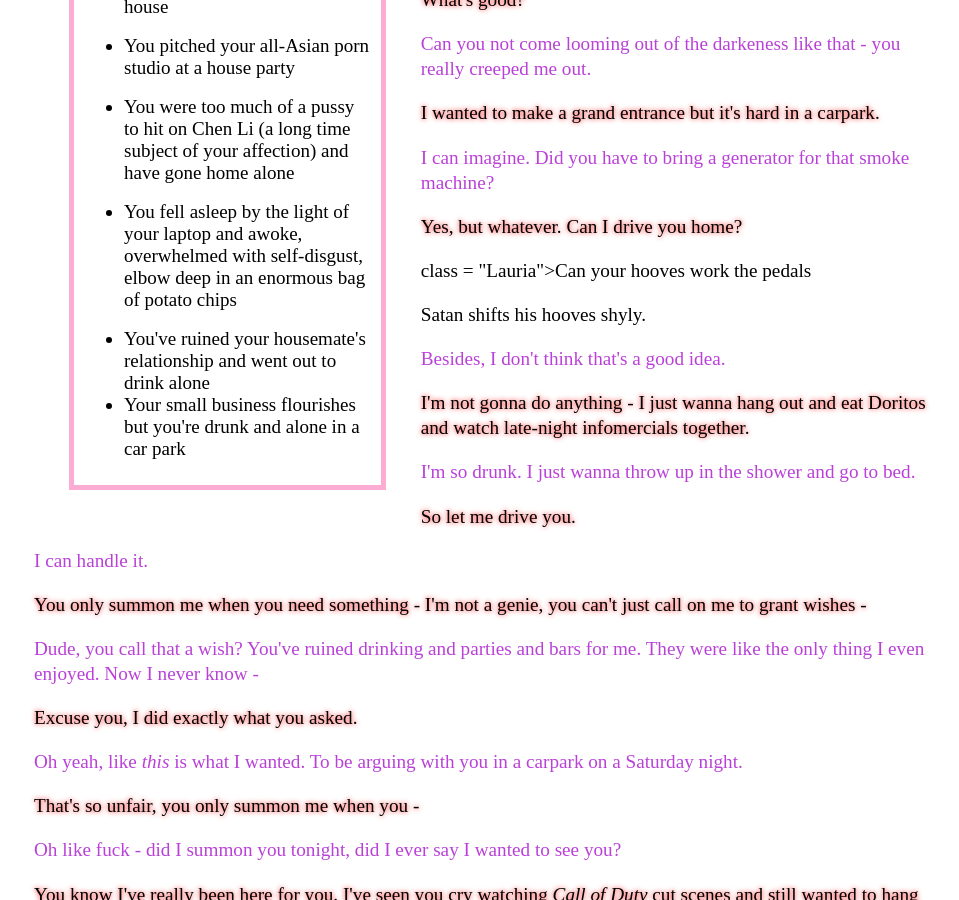
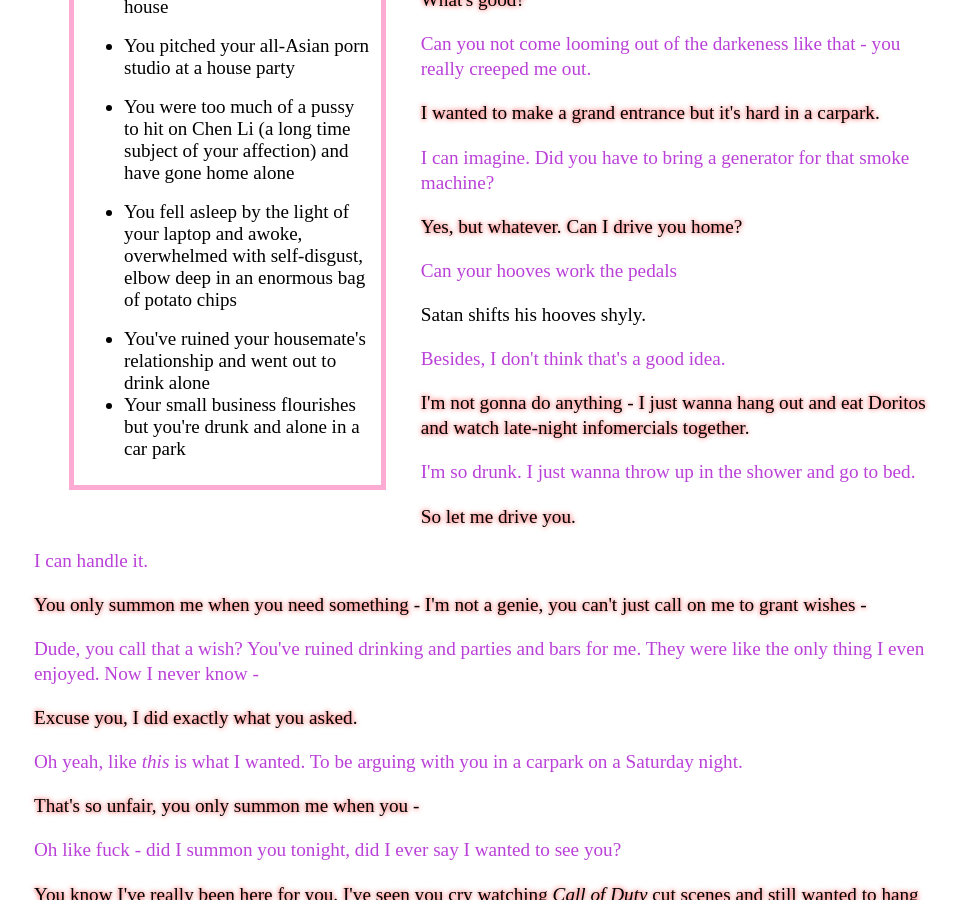
Before and after one commit to Pinelife/pinelife.github.io, a Jekyll site: the page Hellhole/Room13.html, which Jekyll copies as it is, in a window 1280 px wide and 900 px high, scrolled down 520 px. Shown: the whole window, without its empty margins (158-1117 px from the left). Built offline with Jekyll 4.4.1, drawn with Linux system fonts in a browser that asks for light colours; some web fonts are replaced.

Commit message:
Update Room13.html

```diff
--- a/Hellhole/Room13.html
+++ b/Hellhole/Room13.html
@@ -57,7 +57,7 @@ stupidly handsome, beatific, blonde, chiseled, he's standing on two dainty clove
 <p class = "Satan">I wanted to make a grand entrance but it's hard in a carpark.</p>
 <p class="lauria">I can imagine. Did you have to bring a generator for that smoke machine?</p>
 <p class = "Satan">Yes, but whatever. Can I drive you home?</p>
-<p> class = "Lauria">Can your hooves work the pedals</p>
+<p class = "Lauria">Can your hooves work the pedals</p>
 <p>Satan shifts his hooves shyly.</p>
 <p class = "lauria">Besides, I don't think that's a good idea.</p>
 <p class = "Satan">I'm not gonna do anything - I just wanna hang out and eat Doritos and watch late-night infomercials together.</p>
```
